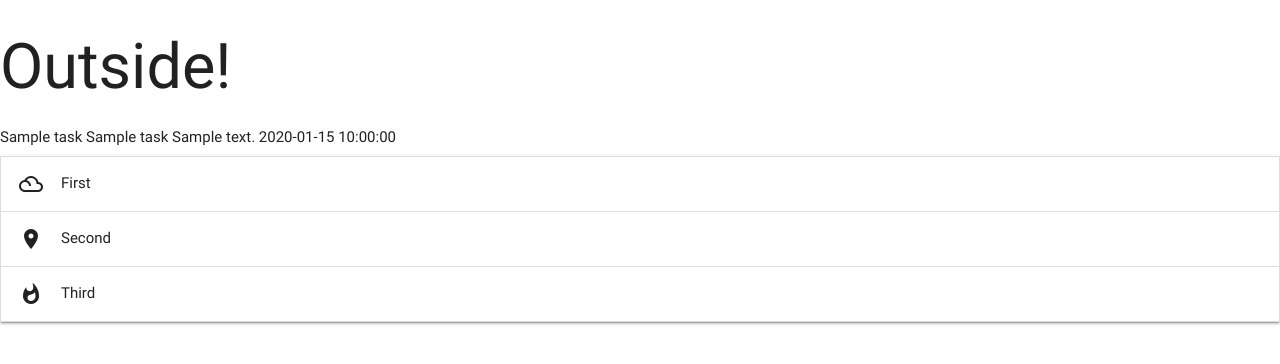
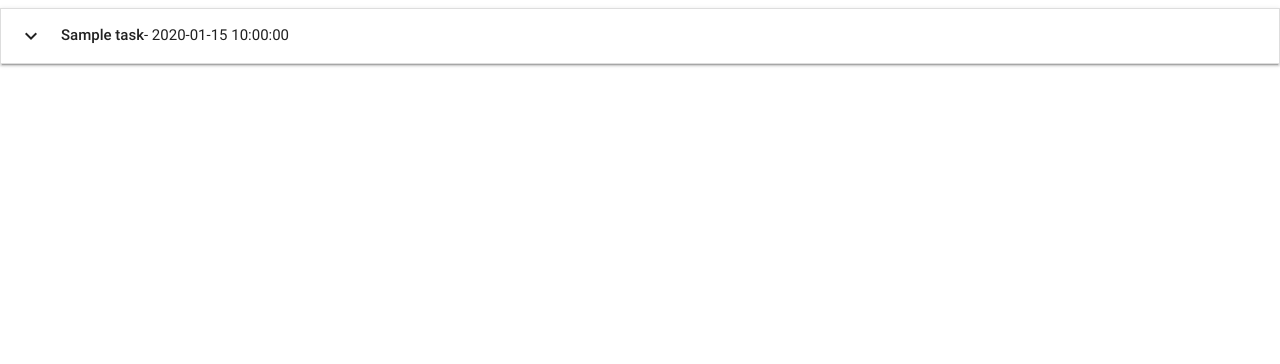
Before and after one commit to mlr314159/task-manager, a Flask app: page / in a window 1280 px wide. Shown: the top 364 px of the page. Run offline with Flask 2, Linux system fonts and the light colour scheme; a database or web service that is not in the repository returns one stand-in record (values such as "Sample title"); some libraries are stand-ins or nearby versions.

Commit message:
adding more fuctionality

```diff
--- a/app.py
+++ b/app.py
@@ -10,12 +10,16 @@ app.config["MONGO_URI"] = 'mongodb+srv://root:r00tUser@cluster0-f1jn6.mongodb.ne
 
 mongo = PyMongo(app)
 
-
 @app.route('/')
 @app.route('/get_tasks')
 def get_tasks():
     return render_template("tasks.html", tasks=mongo.db.tasks.find())
 
+@app.route('/add_task')
+def add_tasks():
+    return render_template("addtask.html", tasks=mongo.db.tasks.find())
+
+
 if __name__ == "__main__":
     app.run(host=os.environ.get('IP'),
         port=int(os.environ.get('PORT')),
--- /dev/null
+++ b/templates/addTask.html
@@ -0,0 +1,6 @@
+{% extends 'base.html' %}{% block content %}
+
+<h3>Add task</h3>
+
+
+{% endblock %}
--- a/templates/base.html
+++ b/templates/base.html
@@ -7,7 +7,6 @@
 
 </head>
 <body>
-    <h1>Outside!</h1>
     {% block content%}
     {% endblock %}
 
--- a/templates/tasks.html
+++ b/templates/tasks.html
@@ -1,25 +1,24 @@
+
+
+
 {% extends 'base.html' %}
 {% block content %}
-{% for task in tasks %}
-{{ task.task_name }}
-{{ task.category_name }}
-{{ task.task_description }}
-{{ task.is_urgent }}
-{{ task.due_date }}
-{% endfor %}
 
 <ul class="collapsible">
+	{% for task in tasks %}
 	<li>
-		<div class="collapsible-header"><i class="material-icons">filter_drama</i>First</div>
-		<div class="collapsible-body"><span>Lorem ipsum dolor sit amet.</span></div>
+		<div class="collapsible-header"><i class="material-icons">expand_more</i>
+			<strong>{{ task.task_name }}</strong> - {{ task.due_date }}
+		</div>
+		<div class="collapsible-body">
+			<span>
+            {{ task.task_description }}
+        </span>
+		</div>
 	</li>
-	<li>
-		<div class="collapsible-header"><i class="material-icons">place</i>Second</div>
-		<div class="collapsible-body"><span>Lorem ipsum dolor sit amet.</span></div>
-	</li>
-	<li>
-		<div class="collapsible-header"><i class="material-icons">whatshot</i>Third</div>
-		<div class="collapsible-body"><span>Lorem ipsum dolor sit amet.</span></div>
-	</li>
+	{% endfor %}
 </ul>
+
+
+
 {% endblock %}
```
